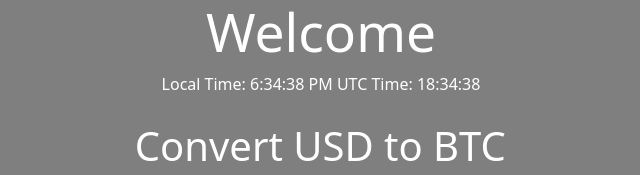
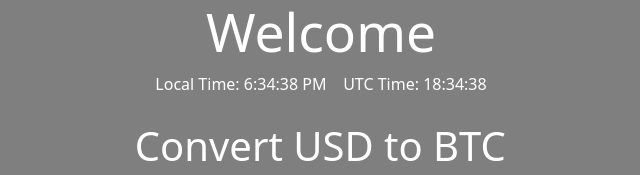
Before and after one commit to pairnon/converter, a website: page public/index.html in a window 1280 px wide. Shown: the top 175 px of the page, 319-959 px from the left. Drawn offline with nearby package versions, Linux system fonts and the light colour scheme.

Commit message:
Add spacing between times

```diff
--- a/public/index.html
+++ b/public/index.html
@@ -10,7 +10,7 @@
 <body>
     <div class="container">
         <h1 class="pagetitle">Welcome</h1>
-        <p>Local Time: <span class="time" id="currentTime"></span> UTC Time: <span class="time" id="currentUTCTime"></span></p>
+        <p class="timetext">Local Time: <span class="time" id="currentTime"></span>&nbsp;&nbsp;&nbsp;&nbsp;UTC Time: <span class="time" id="currentUTCTime"></span></p>
         <div class="forms">
             <h1>Convert USD to BTC</h1>
             <form id="USDtoBTC">
```
